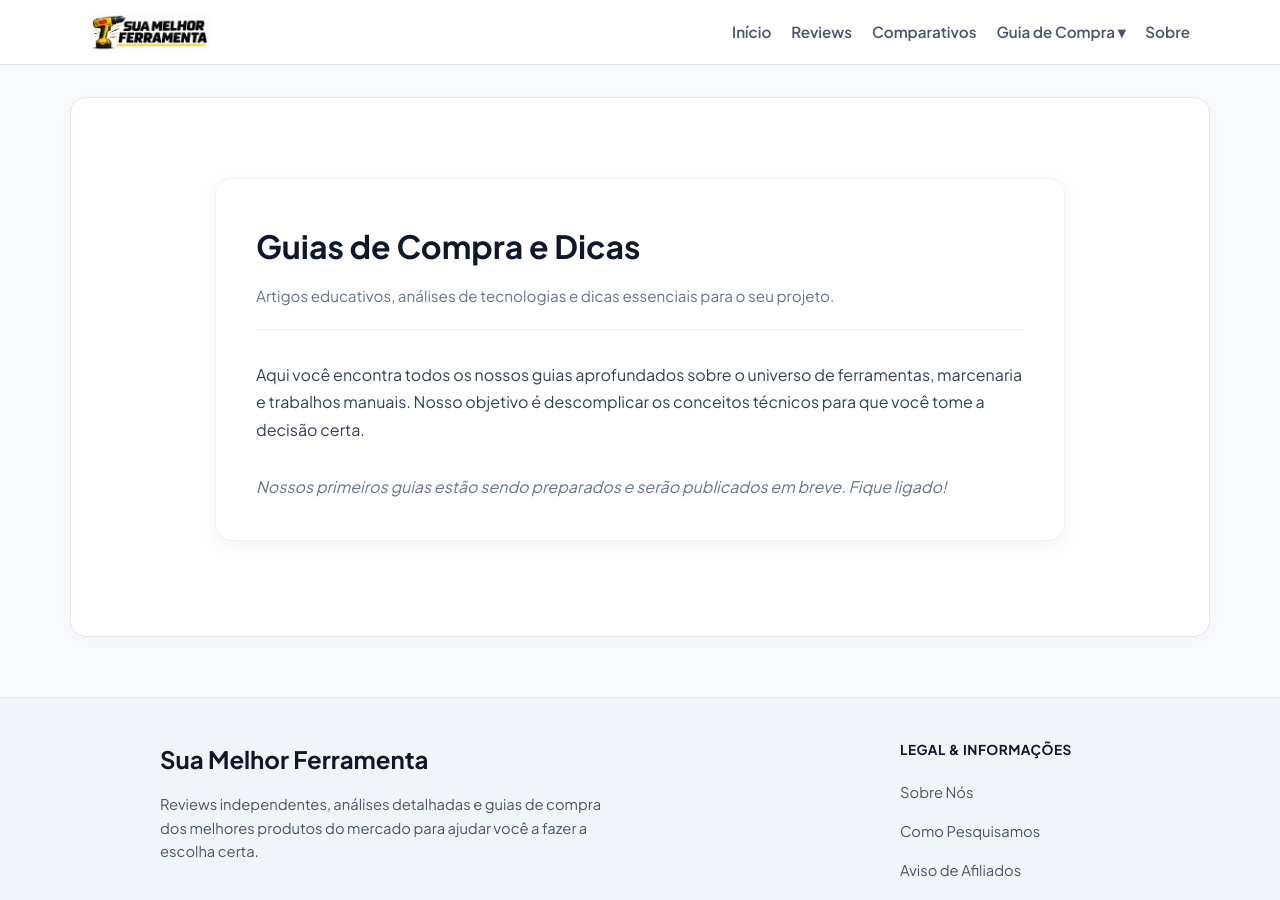
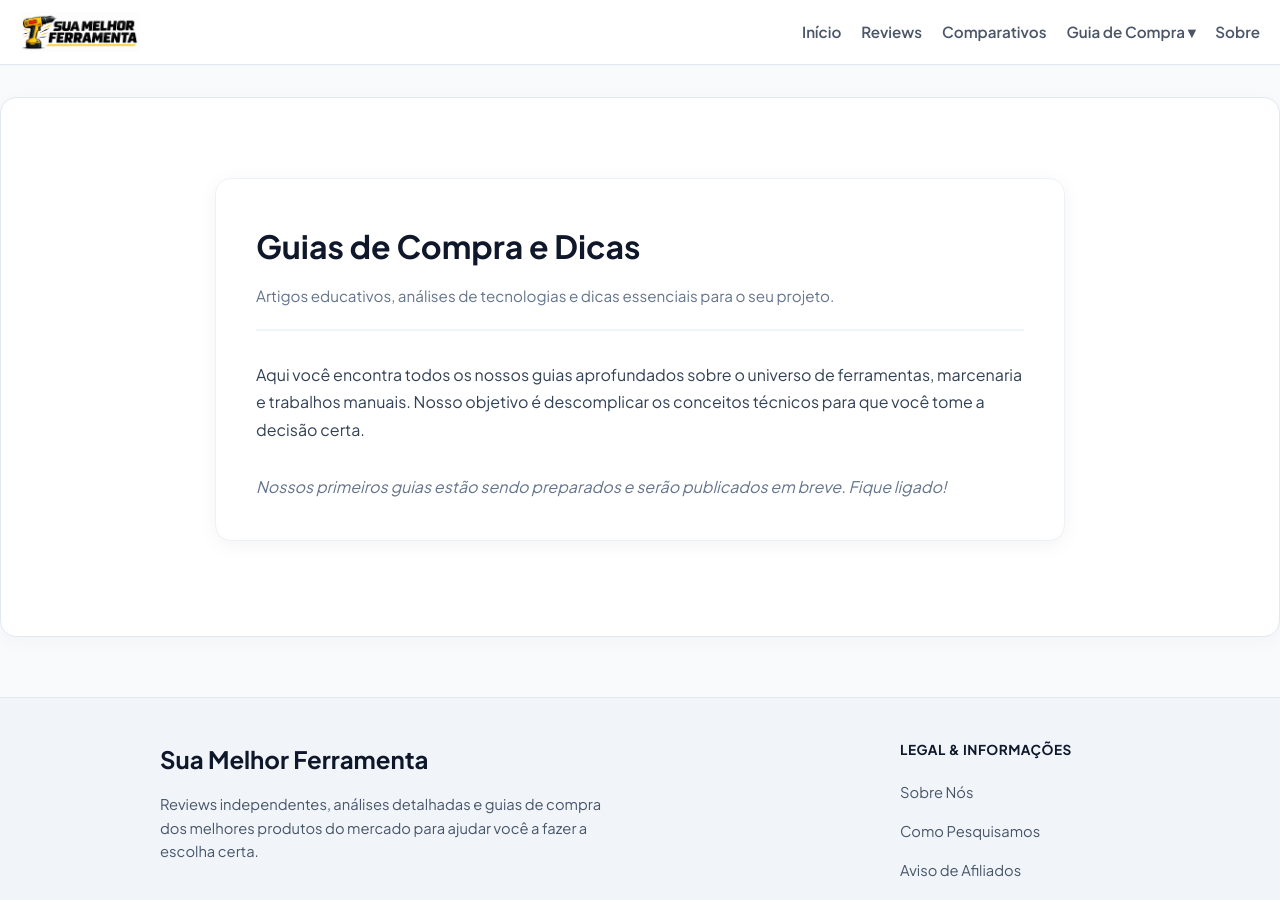
Before and after one commit to membroequipe/SiteReview, a Jekyll site: the page built from guias.md, in a window 1280 px wide and 900 px high. Built offline with Jekyll 4.4.1, drawn with Linux system fonts in a browser that asks for light colours.

Commit message:
Update style.css

```diff
--- a/assets/css/style.css
+++ b/assets/css/style.css
@@ -938,3 +938,24 @@ body.home-page .site-content {
     object-fit: cover !important; /* Estica e preenche o quadrado de ponta a ponta */
     object-position: center !important;
 }
+
+/* =========================================
+   EXPANSÃO DA LARGURA NO DESKTOP (PADRÃO CONCORRENTE)
+   ========================================= */
+@media screen and (min-width: 1024px) {
+    .site-header-container {
+        max-width: 1340px !important;
+    }
+
+    .site-content {
+        max-width: 1340px !important;
+    }
+
+    body.home-page .site-content {
+        max-width: 1380px !important;
+    }
+
+    .pc-home {
+        max-width: 1320px !important;
+    }
+}
```
